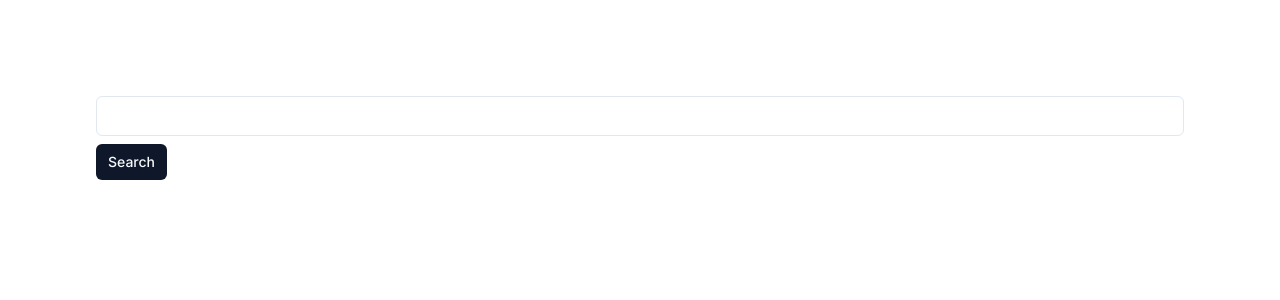
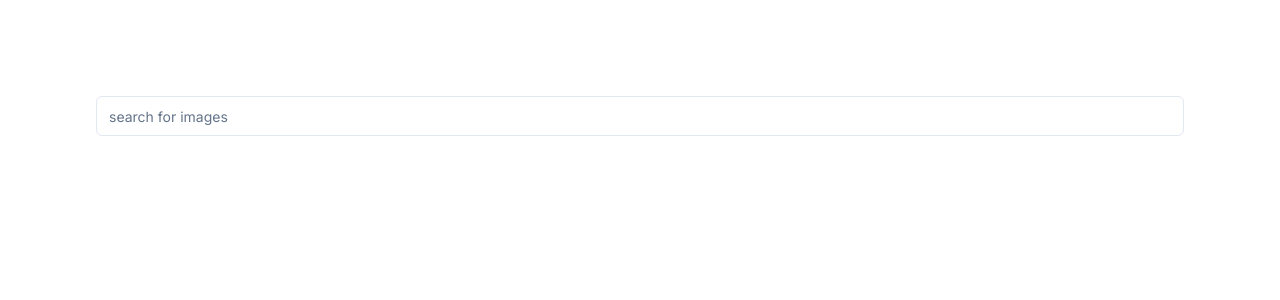
Before and after one commit to AnasBoulmane/giphy-api-assignment, a Next.js app: page / in a window 1280 px wide. Shown: the top 300 px of the page. Built offline with nearby package versions, Linux system fonts and the light colour scheme.

Commit message:
feat: Implement debouncing on search input and refactor API call

```diff
--- a/package.json
+++ b/package.json
@@ -12,6 +12,7 @@
     "@ianvs/prettier-plugin-sort-imports": "^4.1.0",
     "@radix-ui/react-slot": "^1.0.2",
     "@radix-ui/react-toast": "^1.1.4",
+    "@types/lodash": "^4.14.195",
     "@types/node": "20.4.2",
     "@types/react": "18.2.15",
     "@types/react-dom": "18.2.7",
@@ -24,6 +25,7 @@
     "eslint-config-prettier": "^8.8.0",
     "eslint-plugin-react": "^7.32.2",
     "eslint-plugin-tailwindcss": "^3.11.0",
+    "lodash": "^4.17.21",
     "lucide-react": "^0.263.0",
     "next": "13.4.11",
     "postcss": "8.4.27",
--- a/pages/index.tsx
+++ b/pages/index.tsx
@@ -1,7 +1,6 @@
-import { useRef, useState } from "react"
-import Image from "next/image"
+import { ChangeEvent, useState } from "react"
 import { Inter } from "next/font/google"
-import { Button } from "@/components/ui/button"
+import { debounce } from "lodash"
 import { Input } from "@/components/ui/input"
 import { useToast } from "@/components/ui/use-toast"
 import { fetchImages } from "@/lib/fetch-images"
@@ -9,16 +8,13 @@ import { fetchImages } from "@/lib/fetch-images"
 const inter = Inter({ subsets: ["latin"] })
 
 export default function Home() {
-  const inputRef = useRef<any>()
   const [images, setImages] = useState<string[]>([])
-
   const { toast } = useToast()
-
-  const handleSubmit = async (e: any) => {
-    e.preventDefault()
-
+  // event handlers
+  const handleSearchInputChange = debounce(
+    async (e: ChangeEvent<HTMLInputElement>) => {
       try {
-      const value = inputRef.current?.value.trim() || ""
+        const value = e.target.value.trim() || ""
         if (value.length < 3)
           return toast({ title: "please provide valid input" })
 
@@ -31,23 +27,30 @@ export default function Home() {
         })
         console.error(e)
       }
-  }
+    },
+    300
+  )
 
   return (
     <main
       className={`flex min-h-screen flex-col items-center justify-between p-24 ${inter.className} space-y-2`}
     >
-      <div className={`flex w-full flex-col`}>
-        <form className="space-y-2" onSubmit={handleSubmit}>
-          <Input ref={inputRef} name="searchTerm" />
-          <Button size="sm" type="submit">
-            Search
-          </Button>
-        </form>
+      <div className="flex w-full flex-col">
+        <Input
+          name="searchTerm"
+          placeholder="search for images"
+          onChange={handleSearchInputChange}
+        />
       </div>
       <div className="grid grid-cols-3 gap-2">
         {images.map((image) => (
-          <img key={image} src={image} alt="no" className="w-full" />
+          <img
+            key={image}
+            src={image}
+            alt="no"
+            className="w-full"
+            tabIndex={0}
+          />
         ))}
       </div>
     </main>
```
Also changed, not shown: 1 other file (tests, documents, lock files or other folders). Lines whose indentation alone changed are shown as unchanged.
